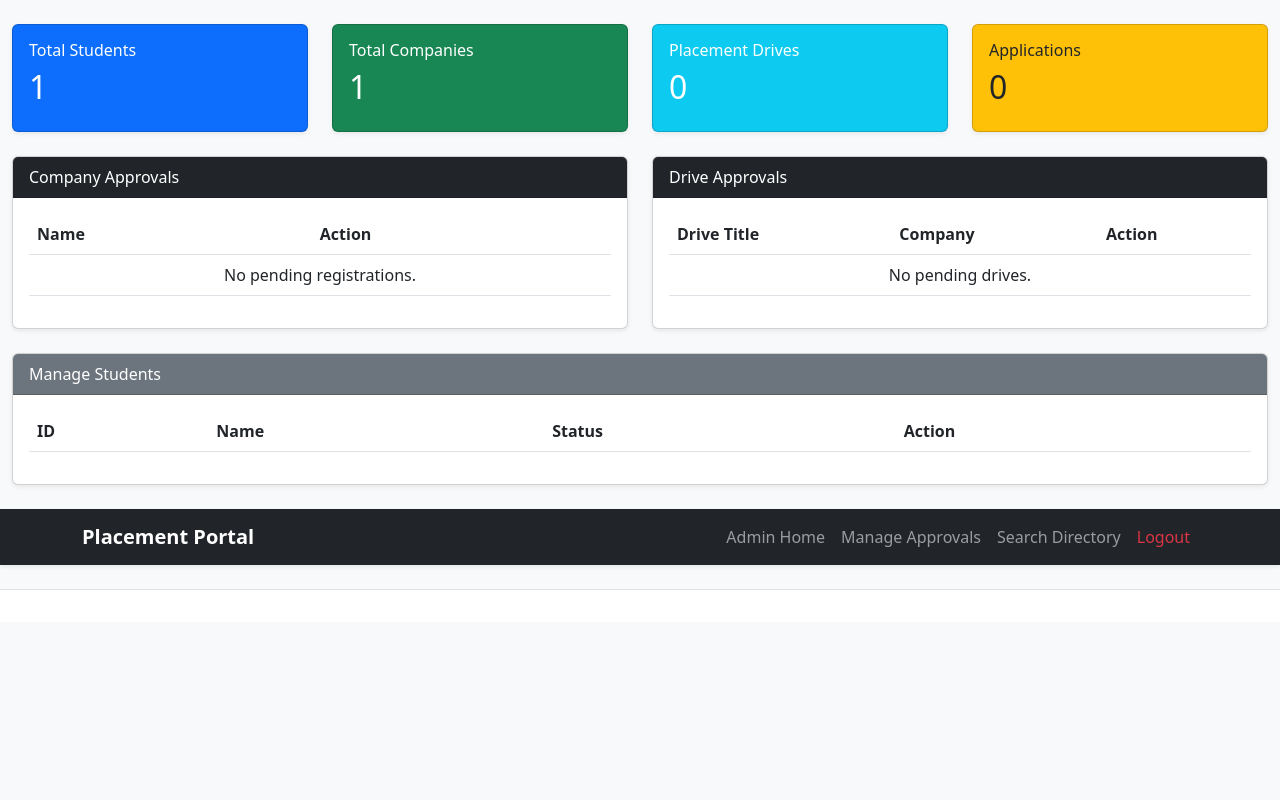
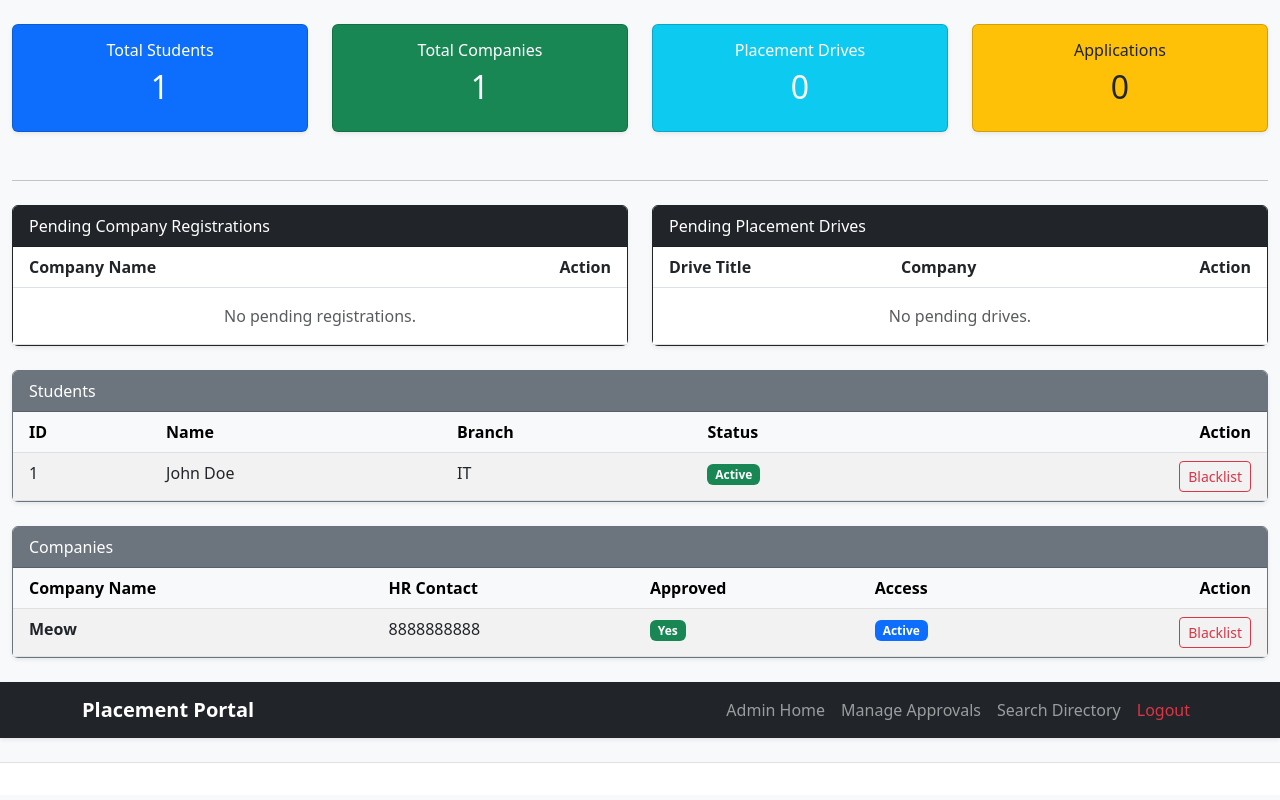
Before and after one commit to Subhraneel103/placement-portal-application, a Flask app: page /admin/dashboard in a window 1280 px wide. Run offline with Flask 3, Linux system fonts and the light colour scheme; a user stored in the database is signed in; lists and menus that the app fills with data are empty.

Commit message:
created dashboards

```diff
--- a/templates/admin_dashboard.html
+++ b/templates/admin_dashboard.html
@@ -5,7 +5,7 @@
     <div class="row">
         <div class="col-md-3 mb-4">
             <div class="card bg-primary text-white shadow-sm">
-                <div class="card-body">
+                <div class="card-body text-center">
                     <h6>Total Students</h6>
                     <h2>{{ stats.students }}</h2>
                 </div>
@@ -13,7 +13,7 @@
         </div>
         <div class="col-md-3 mb-4">
             <div class="card bg-success text-white shadow-sm">
-                <div class="card-body">
+                <div class="card-body text-center">
                     <h6>Total Companies</h6>
                     <h2>{{ stats.companies }}</h2>
                 </div>
@@ -21,7 +21,7 @@
         </div>
         <div class="col-md-3 mb-4">
             <div class="card bg-info text-white shadow-sm">
-                <div class="card-body">
+                <div class="card-body text-center">
                     <h6>Placement Drives</h6>
                     <h2>{{ stats.drives }}</h2>
                 </div>
@@ -29,7 +29,7 @@
         </div>
         <div class="col-md-3 mb-4">
             <div class="card bg-warning text-dark shadow-sm">
-                <div class="card-body">
+                <div class="card-body text-center">
                     <h6>Applications</h6>
                     <h2>{{ stats.applications }}</h2>
                 </div>
@@ -37,30 +37,32 @@
         </div>
     </div>
 
+    <hr class="my-4">
+
     <div class="row">
         <div class="col-md-6">
-            <div class="card mb-4 shadow-sm">
-                <div class="card-header bg-dark text-white">Company Approvals</div>
-                <div class="card-body">
-                    <table class="table table-hover">
+            <div class="card mb-4 shadow-sm border-dark">
+                <div class="card-header bg-dark text-white">Pending Company Registrations</div>
+                <div class="card-body p-0">
+                    <table class="table table-hover mb-0">
                         <thead>
                             <tr>
-                                <th>Name</th>
-                                <th>Action</th>
+                                <th class="ps-3">Company Name</th>
+                                <th class="text-end pe-3">Action</th>
                             </tr>
                         </thead>
                         <tbody>
                             {% for company in pending_companies %}
                             <tr>
-                                <td>{{ company.company_name }}</td>
-                                <td>
-                                    <form action="{{ url_for('approve_company', id=company.id) }}" method="POST" style="display:inline;">
-                                        <button class="btn btn-sm btn-success">Approve</button>
+                                <td class="ps-3">{{ company.company_name }}</td>
+                                <td class="text-end pe-3">
+                                    <form action="{{ url_for('approve_company', id=company.id) }}" method="POST">
+                                        <button type="submit" class="btn btn-sm btn-success">Approve</button>
                                     </form>
                                 </td>
                             </tr>
                             {% else %}
-                            <tr><td colspan="2" class="text-center">No pending registrations.</td></tr>
+                            <tr><td colspan="2" class="text-center py-3 text-muted">No pending registrations.</td></tr>
                             {% endfor %}
                         </tbody>
                     </table>
@@ -69,30 +71,30 @@
         </div>
 
         <div class="col-md-6">
-            <div class="card mb-4 shadow-sm">
-                <div class="card-header bg-dark text-white">Drive Approvals</div>
-                <div class="card-body">
-                    <table class="table table-hover">
+            <div class="card mb-4 shadow-sm border-dark">
+                <div class="card-header bg-dark text-white">Pending Placement Drives</div>
+                <div class="card-body p-0">
+                    <table class="table table-hover mb-0">
                         <thead>
                             <tr>
-                                <th>Drive Title</th>
-                                <th>Company</th>
-                                <th>Action</th>
+                                <th class="ps-3">Drive Title</th>
+                                <th class="ps-3">Company</th>
+                                <th class="text-end pe-3">Action</th>
                             </tr>
                         </thead>
                         <tbody>
                             {% for drive in pending_drives %}
                             <tr>
-                                <td>{{ drive.job_title }}</td>
-                                <td>{{ drive.company.company_name }}</td>
-                                <td>
-                                    <form action="{{ url_for('approve_drive', id=drive.id) }}" method="POST" style="display:inline;">
-                                        <button class="btn btn-sm btn-success">Approve</button>
+                                <td class="ps-3">{{ drive.job_title }}</td>
+                                <td class="ps-3">{{ drive.company.company_name }}</td>
+                                <td class="text-end pe-3">
+                                    <form action="{{ url_for('approve_drive', drive_id=drive.id) }}" method="POST">
+                                        <button type="submit" class="btn btn-sm btn-success">Verify & Post</button>
                                     </form>
                                 </td>
                             </tr>
                             {% else %}
-                            <tr><td colspan="3" class="text-center">No pending drives.</td></tr>
+                            <tr><td colspan="3" class="text-center py-3 text-muted">No pending drives.</td></tr>
                             {% endfor %}
                         </tbody>
                     </table>
@@ -101,34 +103,76 @@
         </div>
     </div>
 
-    <div class="card shadow-sm mb-4">
-        <div class="card-header bg-secondary text-white">Manage Students</div>
-        <div class="card-body">
-            <table class="table table-striped">
-                <thead>
+    <div class="card shadow-sm mb-4 border-secondary">
+        <div class="card-header bg-secondary text-white">Students</div>
+        <div class="card-body p-0">
+            <table class="table table-striped mb-0">
+                <thead class="table-light">
                     <tr>
-                        <th>ID</th>
+                        <th class="ps-3">ID</th>
                         <th>Name</th>
+                        <th>Branch</th>
                         <th>Status</th>
-                        <th>Action</th>
+                        <th class="text-end pe-3">Action</th>
                     </tr>
                 </thead>
                 <tbody>
                     {% for student in students %}
                     <tr>
-                        <td>{{ student.id }}</td>
+                        <td class="ps-3">{{ student.id }}</td>
                         <td>{{ student.name }}</td>
+                        <td>{{ student.branch }}</td>
                         <td>
-                            {% if student.user.is_blacklisted %}
-                            <span class="badge bg-danger">Blacklisted</span>
-                            {% else %}
-                            <span class="badge bg-success">Active</span>
-                            {% endif %}
+                            <span class="badge {{ 'bg-danger' if student.user.is_blacklisted else 'bg-success' }}">
+                                {{ 'Blacklisted' if student.user.is_blacklisted else 'Active' }}
+                            </span>
+                        </td>
+                        <td class="text-end pe-3">
+                            <form action="{{ url_for('toggle_blacklist', user_id=student.user_id) }}" method="POST">
+                                <button type="submit" class="btn btn-sm {{ 'btn-outline-success' if student.user.is_blacklisted else 'btn-outline-danger' }}">
+                                    {{ 'Activate' if student.user.is_blacklisted else 'Blacklist' }}
+                                </button>
+                            </form>
+                        </td>
+                    </tr>
+                    {% endfor %}
+                </tbody>
+            </table>
+        </div>
+    </div>
+
+    <div class="card shadow-sm mb-4 border-secondary">
+        <div class="card-header bg-secondary text-white">Companies</div>
+        <div class="card-body p-0">
+            <table class="table table-striped mb-0">
+                <thead class="table-light">
+                    <tr>
+                        <th class="ps-3">Company Name</th>
+                        <th>HR Contact</th>
+                        <th>Approved</th>
+                        <th>Access</th>
+                        <th class="text-end pe-3">Action</th>
+                    </tr>
+                </thead>
+                <tbody>
+                    {% for company in all_companies %}
+                    <tr>
+                        <td class="ps-3"><strong>{{ company.company_name }}</strong></td>
+                        <td>{{ company.hr_name }}</td>
+                        <td>
+                            <span class="badge {{ 'bg-success' if company.is_approved else 'bg-warning text-dark' }}">
+                                {{ 'Yes' if company.is_approved else 'No' }}
+                            </span>
                         </td>
                         <td>
-                            <form action="{{ url_for('toggle_blacklist', user_id=student.user.id) }}" method="POST">
-                                <button class="btn btn-sm {{ 'btn-outline-success' if student.user.is_blacklisted else 'btn-outline-danger' }}">
-                                    {{ 'Unblock' if student.user.is_blacklisted else 'Blacklist' }}
+                            <span class="badge {{ 'bg-danger' if company.user.is_blacklisted else 'bg-primary' }}">
+                                {{ 'Blacklisted' if company.user.is_blacklisted else 'Active' }}
+                            </span>
+                        </td>
+                        <td class="text-end pe-3">
+                            <form action="{{ url_for('toggle_blacklist', user_id=company.user_id) }}" method="POST">
+                                <button type="submit" class="btn btn-sm {{ 'btn-outline-success' if company.user.is_blacklisted else 'btn-outline-danger' }}">
+                                    {{ 'Activate' if company.user.is_blacklisted else 'Blacklist' }}
                                 </button>
                             </form>
                         </td>
```
Also changed, not shown: application/controllers.py (+128 -1 lines), templates/company_dashboard.html (added, +95 -0 lines), templates/student_dashboard.html (+42 -29 lines), README.md, instance/placement.sqlite3, 1 other file.
